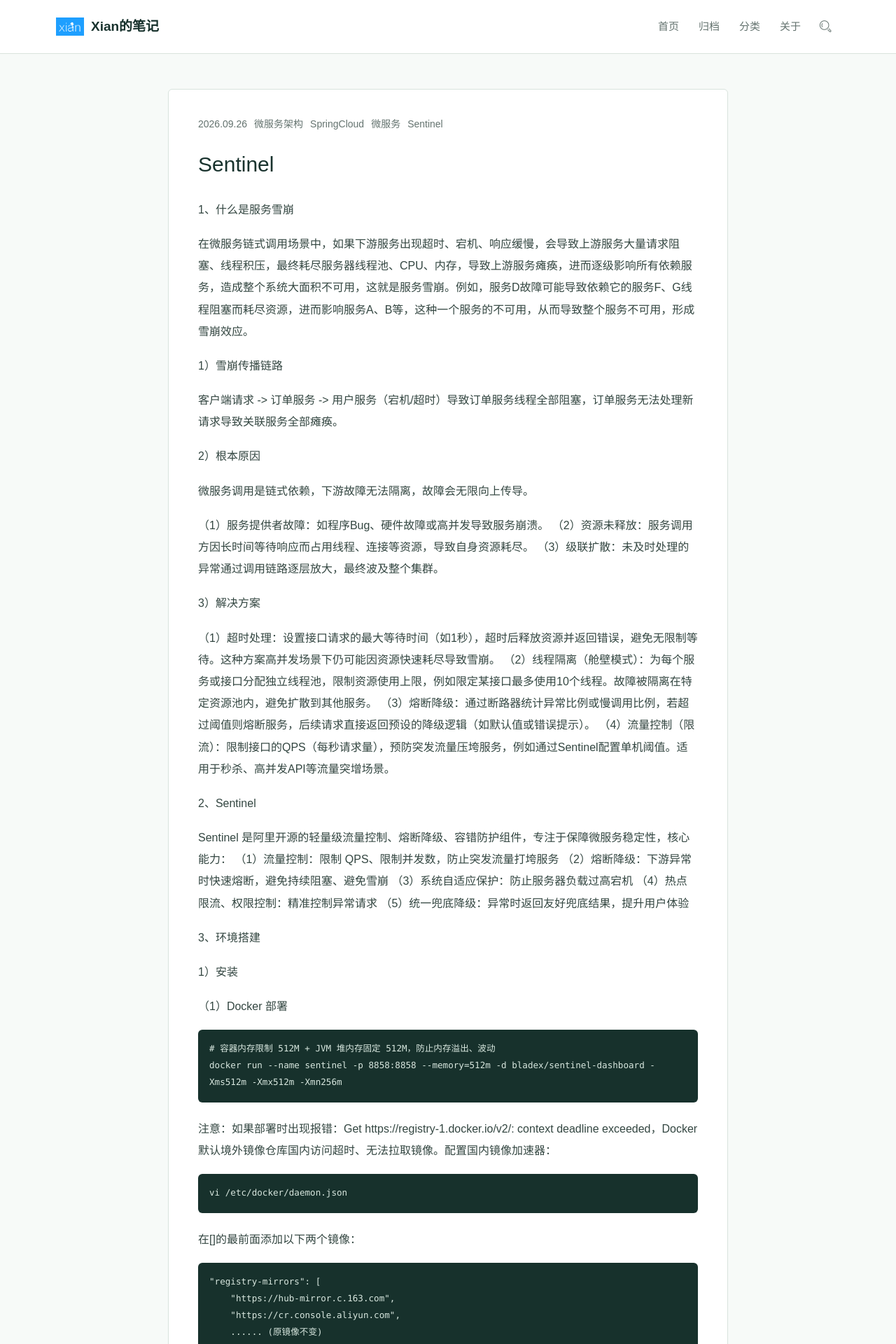
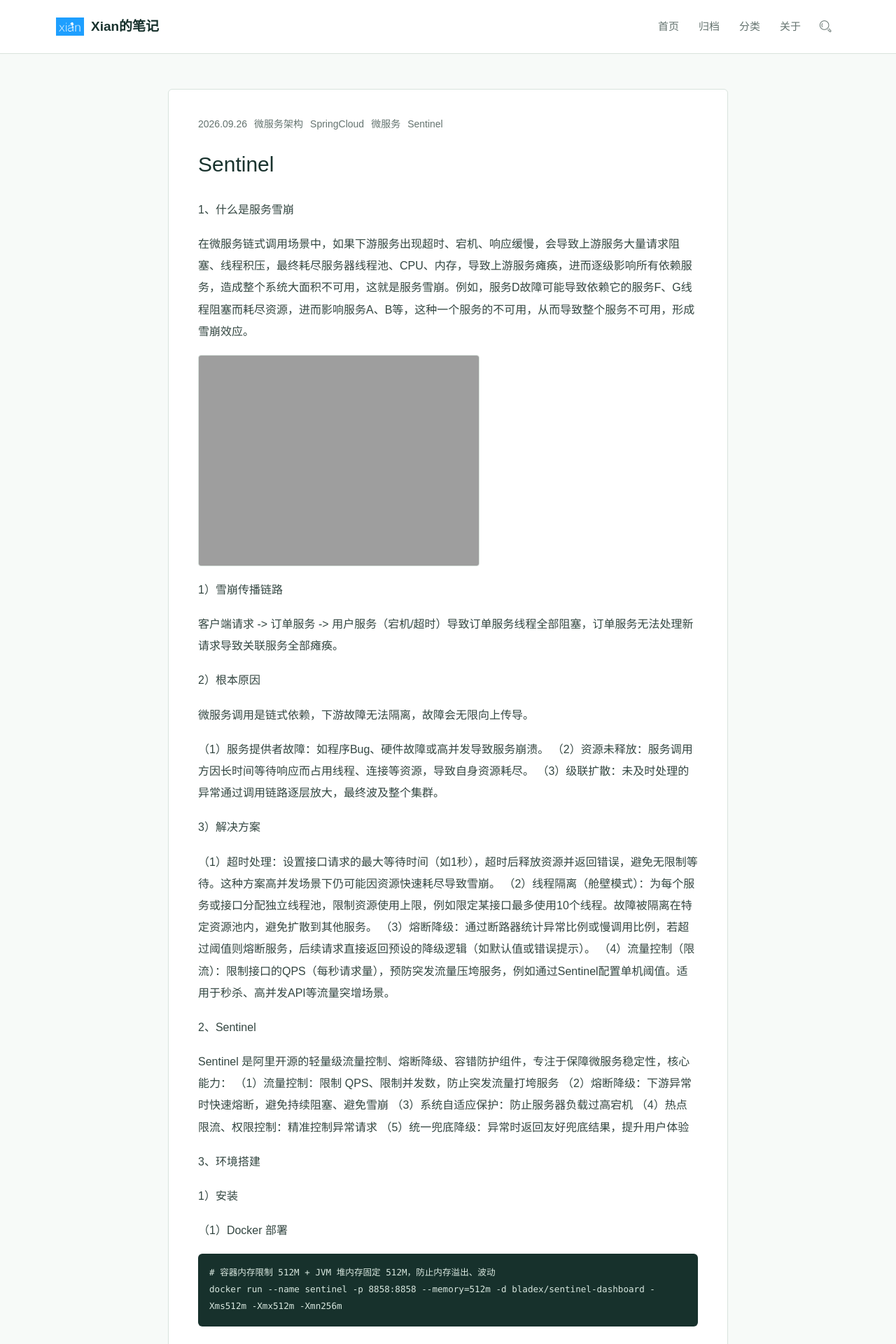
Before and after one commit to XiaoHeiXian/xiaoheixian.github.io, a Jekyll site: the page built from posts/2026-09-26-sentinel-flow-control.md, in a window 1280 px wide. Shown: the top 1920 px of the page at 70% size. Built offline with Jekyll 4.4.1, drawn with Linux system fonts in a browser that asks for light colours.

Commit message:
docs: update Sentinel

```diff
--- a/posts/2026-09-26-sentinel-flow-control.md
+++ b/posts/2026-09-26-sentinel-flow-control.md
@@ -14,6 +14,8 @@
 1、什么是服务雪崩
 
 在微服务链式调用场景中，如果下游服务出现超时、宕机、响应缓慢，会导致上游服务大量请求阻塞、线程积压，最终耗尽服务器线程池、CPU、内存，导致上游服务瘫痪，进而逐级影响所有依赖服务，造成整个系统大面积不可用，这就是服务雪崩。例如，服务D故障可能导致依赖它的服务F、G线程阻塞而耗尽资源，进而影响服务A、B等，这种一个服务的不可用，从而导致整个服务不可用，形成雪崩效应。
+
+![微服务链式调用场景图](https://xiaoheixian.github.io/posts/assets/275_65.png)
 
 1）雪崩传播链路
 
```
